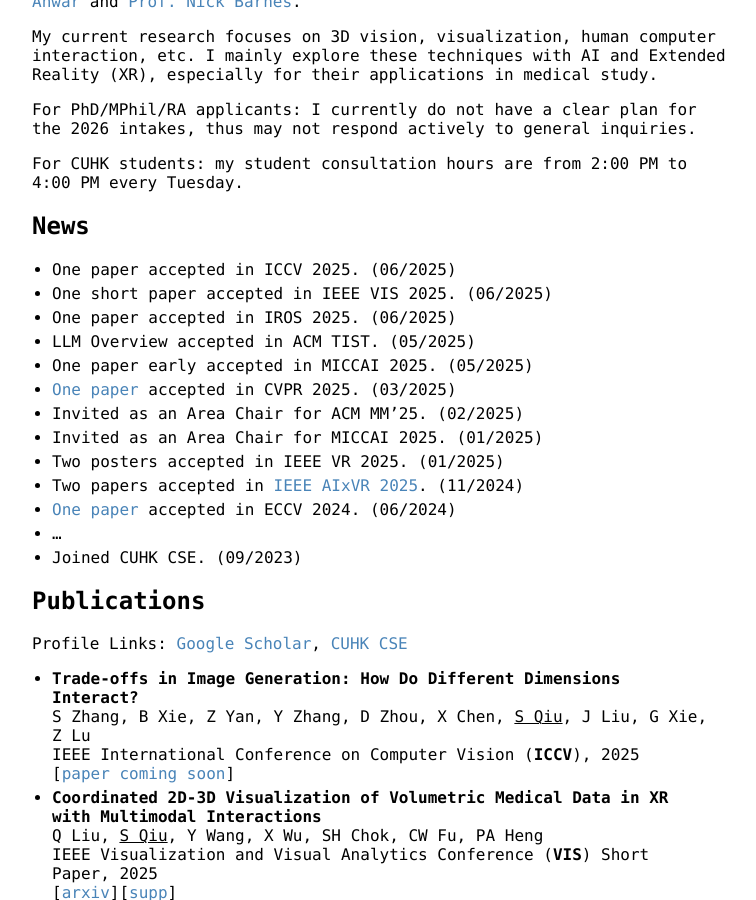
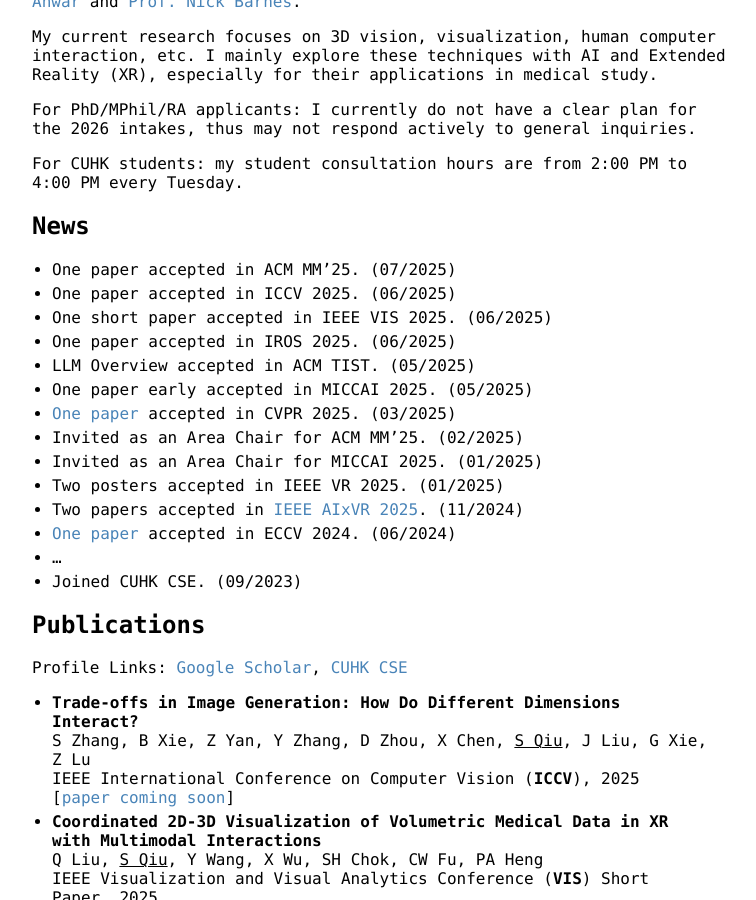
Before and after one commit to ShiQiu0419/ShiQiu0419.github.io, a Jekyll site: the page built from index.md, in a window 1280 px wide and 900 px high, scrolled down 305 px. Shown: the whole window, without its empty margins (258-1014 px from the left). Built offline with Jekyll 4.4.1, drawn with Linux system fonts in a browser that asks for light colours; our own code applies the rules of GitHub Pages for plain Markdown files.

Commit message:
Update index.md

```diff
--- a/index.md
+++ b/index.md
@@ -14,6 +14,7 @@ For PhD/MPhil/RA applicants: I currently do not have a clear plan for the 2026 i
 For CUHK students: my student consultation hours are from 2:00 PM to 4:00 PM every Tuesday.
 
 ## News
+* One paper accepted in ACM MM'25. (07/2025)
 * One paper accepted in ICCV 2025. (06/2025)
 * One short paper accepted in IEEE VIS 2025. (06/2025)
 * One paper accepted in IROS 2025. (06/2025)
```
